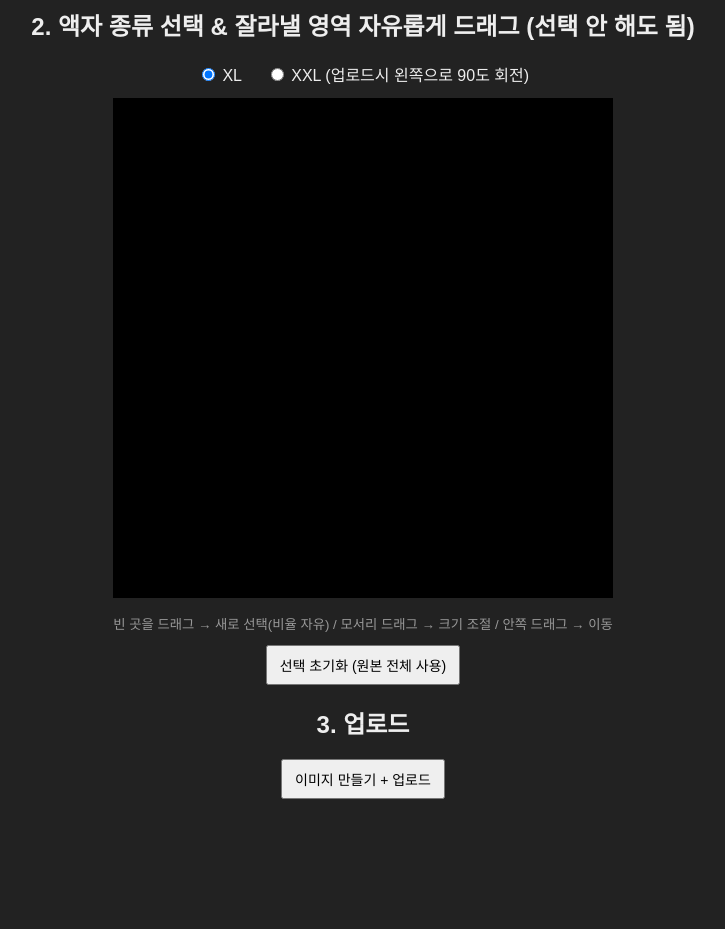
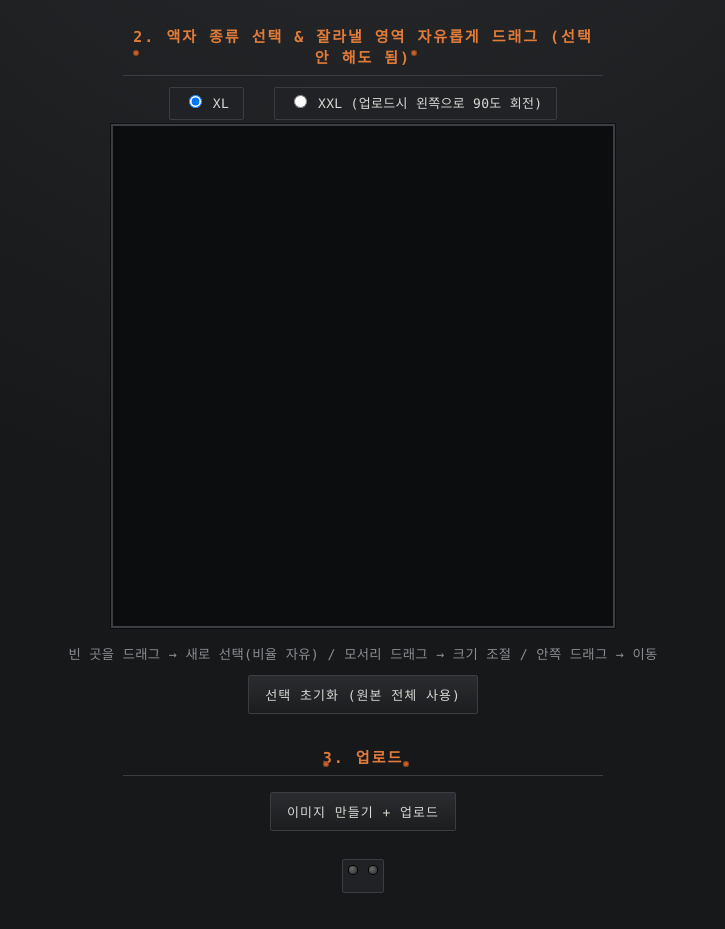
Before and after one commit to shachito/rust-sil-image, a plain HTML site: page index.html in a window 1280 px wide. Shown: the part 220-1149 px from the top of the page, without its empty margins (277-1002 px from the left). Before the commit the page ends 1059 px from the top, so only its background shows below. Drawn offline with Linux system fonts and the light colour scheme.

Commit message:
css변경

```diff
--- a/index.html
+++ b/index.html
@@ -4,16 +4,147 @@
 <meta charset="UTF-8">
 <title>러스트 액자 이미지 도구</title>
 <style>
-  body { font-family: sans-serif; background:#222; color:#eee; text-align:center; padding:20px; }
-  #stage { background:#000; touch-action:none; }
-  .row { margin:12px 0; }
-  button, input[type=text] { padding:8px 12px; font-size:14px; }
-  #result { margin-top:10px; }
-  #result img { border:2px solid #6c6; max-width:300px; }
-  #urlBox { background:#333; padding:12px; border-radius:8px; display:inline-block; margin-top:10px; }
-  #urlBox input { width:320px; }
-  small { color:#999; }
-  #status { color:#ff6; }
+:root {
+  --bg: #17181a;
+  --panel: #202225;
+  --rust: #c9622a;
+  --rust-bright: #e07b3a;
+  --border: #3a3d42;
+  --text: #d8d8d4;
+  --text-dim: #8a8d92;
+}
+
+body {
+  font-family: 'Consolas', 'Courier New', monospace;
+  background:
+    radial-gradient(circle at 50% -10%, #2a2c2f 0%, var(--bg) 60%);
+  color: var(--text);
+  text-align: center;
+  padding: 24px 16px;
+  letter-spacing: 0.3px;
+}
+
+h2 {
+  color: var(--rust-bright);
+  text-transform: uppercase;
+  font-size: 15px;
+  letter-spacing: 2px;
+  border-bottom: 1px solid var(--border);
+  padding-bottom: 8px;
+  margin: 32px auto 16px;
+  max-width: 480px;
+  position: relative;
+}
+h2::before, h2::after {
+  content: "";
+  position: absolute;
+  top: 50%;
+  width: 6px; height: 6px;
+  background: var(--rust);
+  border-radius: 50%;
+  box-shadow: inset 0 0 0 1px #00000055;
+}
+
+#stage {
+  background: #0c0d0e;
+  border: 2px solid var(--border);
+  outline: 1px solid #00000080;
+  position: relative;
+}
+
+.row { margin: 12px 0; }
+
+button {
+  background: linear-gradient(180deg, #2a2c2f, #1c1d1f);
+  color: var(--text);
+  border: 1px solid var(--border);
+  border-radius: 2px;
+  padding: 9px 16px;
+  font-size: 13px;
+  font-family: inherit;
+  text-transform: uppercase;
+  letter-spacing: 1px;
+  cursor: pointer;
+  transition: border-color 0.15s, color 0.15s;
+}
+button:hover {
+  border-color: var(--rust);
+  color: var(--rust-bright);
+}
+button:active { transform: translateY(1px); }
+
+input[type=text] {
+  background: #0c0d0e;
+  border: 1px solid var(--border);
+  color: var(--text);
+  padding: 9px 12px;
+  font-family: inherit;
+  font-size: 13px;
+  border-radius: 2px;
+}
+input[type=text]:focus {
+  outline: none;
+  border-color: var(--rust);
+}
+
+input[type=file] {
+  color: var(--text-dim);
+  font-size: 13px;
+}
+
+label {
+  border: 1px solid var(--border);
+  padding: 8px 14px;
+  border-radius: 2px;
+  background: var(--panel);
+  cursor: pointer;
+  font-size: 13px;
+}
+
+#result {
+  margin-top: 16px;
+  border: 1px solid var(--border);
+  background: var(--panel);
+  display: inline-block;
+  padding: 16px 20px;
+  border-radius: 2px;
+  position: relative;
+}
+#result::before, #result::after,
+#urlBox::before, #urlBox::after {
+  content: "";
+  position: absolute;
+  width: 8px; height: 8px;
+  border-radius: 50%;
+  background: radial-gradient(circle at 35% 35%, #6b6b6b, #2b2b2b);
+  box-shadow: 0 0 0 1px #000;
+}
+#result::before { top: 6px; left: 6px; }
+#result::after  { top: 6px; right: 6px; }
+
+#result img {
+  border: 1px solid var(--rust);
+  max-width: 300px;
+  display: block;
+  margin: 10px auto;
+}
+
+#urlBox {
+  background: #0c0d0e;
+  border: 1px solid var(--rust);
+  padding: 14px 18px;
+  border-radius: 2px;
+  display: inline-block;
+  margin-top: 12px;
+  position: relative;
+}
+#urlBox input {
+  width: 320px;
+  margin-right: 8px;
+}
+
+small { color: var(--text-dim); }
+#status { color: var(--rust-bright); }
 </style>
 </head>
 <body>
```
